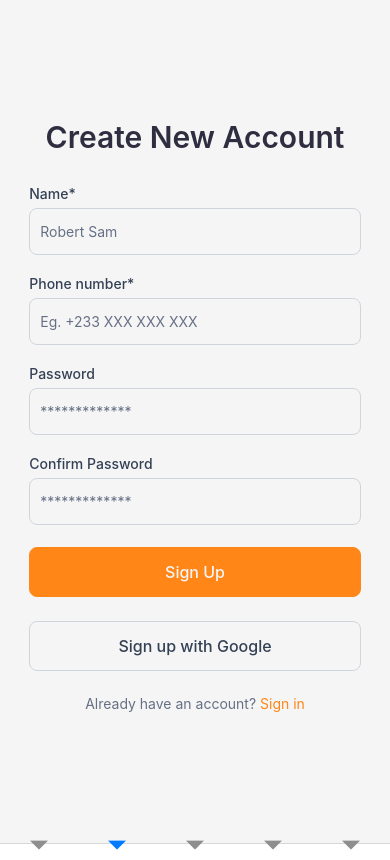
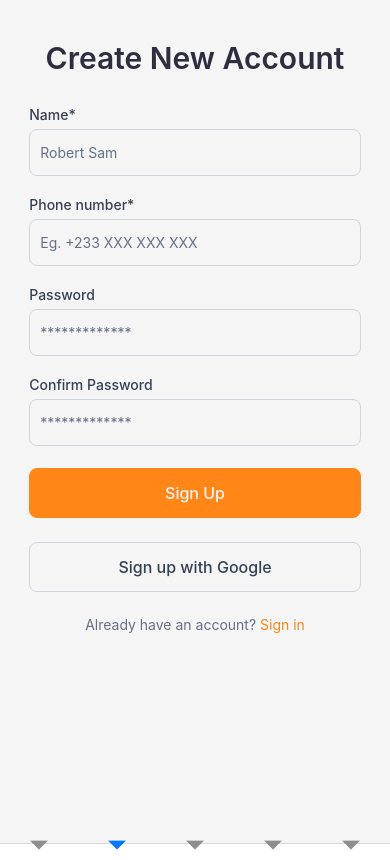
Before and after one commit to Acquaah-Emmanuel-Kofi/KampuzSales-Mobile-App, a React Native app: screen /Register in a window 390 px wide. Built offline with nearby package versions, Linux system fonts and the light colour scheme.

Commit message:
Update Register Screen with scrollview

```diff
--- a/src/FrontendDirectory/screens/RegisterScreen.js
+++ b/src/FrontendDirectory/screens/RegisterScreen.js
@@ -5,7 +5,8 @@ import  Colors  from "../data/colors";
 
 function RegisterScreen({navigation}) {
     return (
-        <ScrollView contentContainerStyle={styles.container}>
+        <View style={styles.container}>
+            <ScrollView contentInsetAdjustmentBehavior="automatic" contentContainerStyle={styles.signUpContainer}>
             <Text style={styles.heading}>Create New Account</Text>
             <View style={styles.inputBox}>
                 <Text style={styles.label}>Name*</Text>
@@ -48,6 +49,7 @@ function RegisterScreen({navigation}) {
                 Already have an account? <Pressable onPress={() => navigation.navigate("Login")}><Text style={styles.switchLoginScreenLinkText}>Sign in</Text></Pressable>
             </Text>
         </ScrollView>
+        </View>
     )
 }
 
@@ -55,8 +57,11 @@ const styles = StyleSheet.create({
     container: {
       flex: 1,
       backgroundColor: Colors.white,
-      alignItems: 'center',
-      justifyContent: 'center',
+    },
+    signUpContainer: {
+        alignItems: 'center',
+        justifyContent: 'center',
+        marginVertical: 40
     },
     heading: {
         fontSize: 30,
```
